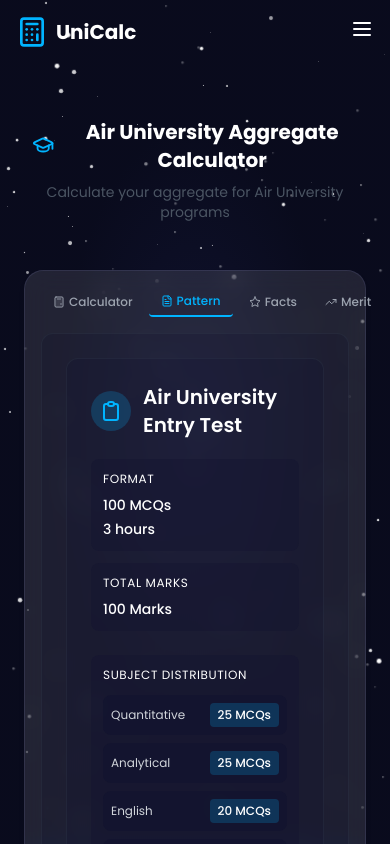
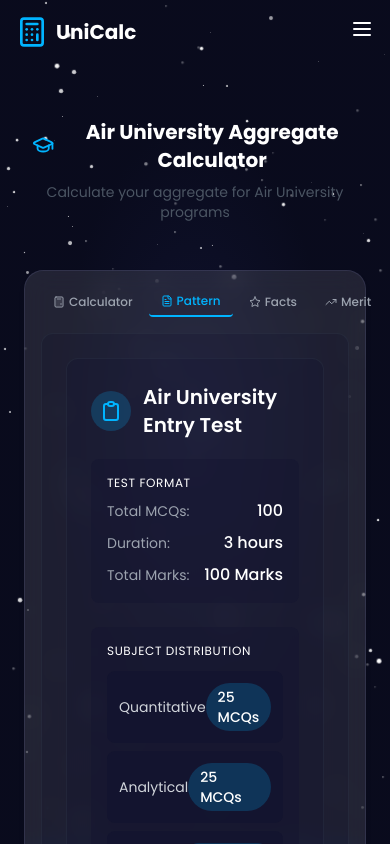
Before and after one commit to emadadnan000/unicalc, a React (Vite) app: page /calculator/air in a window 390 px wide. Both pictures are taken after a click on the button "Pattern". Shown: the top 844 px of the page. Built offline with nearby package versions, Linux system fonts and the light colour scheme.

Commit message:
fixed responsiveness

```diff
--- a/src/components/pages/CalculatorPage.tsx
+++ b/src/components/pages/CalculatorPage.tsx
@@ -955,36 +955,35 @@
                           {testPattern.name}
                         </h3>
 
-                        <div className="grid grid-cols-1 sm:grid-cols-2 gap-3 sm:gap-4 mb-6">
-                          <div className="bg-midnight-blue/40 p-3 sm:p-4 rounded-lg">
-                            <h4 className="text-gray-300 text-xs sm:text-sm uppercase tracking-wider mb-2 sm:mb-3">Format</h4>
-                            <div className="flex flex-col sm:flex-row sm:justify-between sm:items-center space-y-1 sm:space-y-0">
-                              <span className="text-white font-medium text-sm sm:text-base">
-                                {testPattern.pattern.totalMCQs} MCQs
-                              </span>
-                              <span className="text-white font-medium text-sm sm:text-base">
-                                {testPattern.pattern.duration}
-                              </span>
-                            </div>
-                          </div>
-
-                          <div className="bg-midnight-blue/40 p-3 sm:p-4 rounded-lg">
-                            <h4 className="text-gray-300 text-xs sm:text-sm uppercase tracking-wider mb-2 sm:mb-3">Total Marks</h4>
-                            <div className="text-white font-medium text-sm sm:text-base">
-                              {testPattern.pattern.totalMarks} Marks
+                        <div className="grid grid-cols-1 gap-3 mb-6 w-full">
+                          <div className="bg-midnight-blue/40 p-4 rounded-lg w-full">
+                            <h4 className="text-gray-300 text-xs uppercase tracking-wider mb-2">Test Format</h4>
+                            <div className="space-y-2">
+                              <div className="flex justify-between items-center">
+                                <span className="text-gray-400 text-sm">Total MCQs:</span>
+                                <span className="text-white font-medium">{testPattern.pattern.totalMCQs}</span>
+                              </div>
+                              <div className="flex justify-between items-center">
+                                <span className="text-gray-400 text-sm">Duration:</span>
+                                <span className="text-white font-medium">{testPattern.pattern.duration}</span>
+                              </div>
+                              <div className="flex justify-between items-center">
+                                <span className="text-gray-400 text-sm">Total Marks:</span>
+                                <span className="text-white font-medium">{testPattern.pattern.totalMarks} Marks</span>
+                              </div>
                             </div>
                           </div>
                         </div>
 
                         {testPattern.pattern.subjects.length > 0 && (
-                          <div className="bg-midnight-blue/40 p-3 sm:p-4 rounded-lg mb-6">
-                            <h4 className="text-gray-300 text-xs sm:text-sm uppercase tracking-wider mb-3 sm:mb-4">Subject Distribution</h4>
-                            <div className="space-y-2 sm:space-y-3">
-                              <ul className="space-y-2 sm:space-y-3">
+                          <div className="bg-midnight-blue/40 p-4 rounded-lg mb-6 w-full">
+                            <h4 className="text-gray-300 text-xs uppercase tracking-wider mb-3">Subject Distribution</h4>
+                            <div className="space-y-3">
+                              <ul className="space-y-2">
                                 {testPattern.pattern.subjects.map((subject, index) => (
-                                  <li key={index} className="flex justify-between items-center bg-midnight-blue/60 p-2 sm:p-3 rounded-lg">
-                                    <span className="text-gray-300 text-xs sm:text-sm">{subject.name}</span>
-                                    <span className="text-white font-medium text-xs sm:text-sm bg-electric-blue/20 px-2 py-1 rounded">
+                                  <li key={index} className="flex justify-between items-center bg-midnight-blue/60 p-3 rounded-lg">
+                                    <span className="text-gray-300 text-sm">{subject.name}</span>
+                                    <span className="text-white font-medium text-sm bg-electric-blue/20 px-3 py-1 rounded-full">
                                       {subject.mcqs} MCQs
                                     </span>
                                   </li>
@@ -1046,7 +1045,7 @@
           )}
 
           {/* Results Section */}
-          {activeSection === 'results' && aggregate !== null && !showTestPattern && !showFacts && !showMerits && (
+          {activeSection === 'results' && university?.id !== 'uet' && aggregate !== null && !showTestPattern && !showFacts && !showMerits && (
             <div className="space-y-6">
               <h2 className="text-xl sm:text-2xl font-semibold mb-4 sm:mb-6 text-electric-blue">Your Aggregate Results</h2>
 
@@ -1210,8 +1209,8 @@
 
           {/* Merit Analysis Section */}
           {showMerits && (
-            <div className="space-y-6">
-              <MeritAnalysis universityId={university.id} />
+            <div className="mt-6">
+              <MeritAnalysis universityId={university?.id} />
             </div>
           )}
         </div>
```
